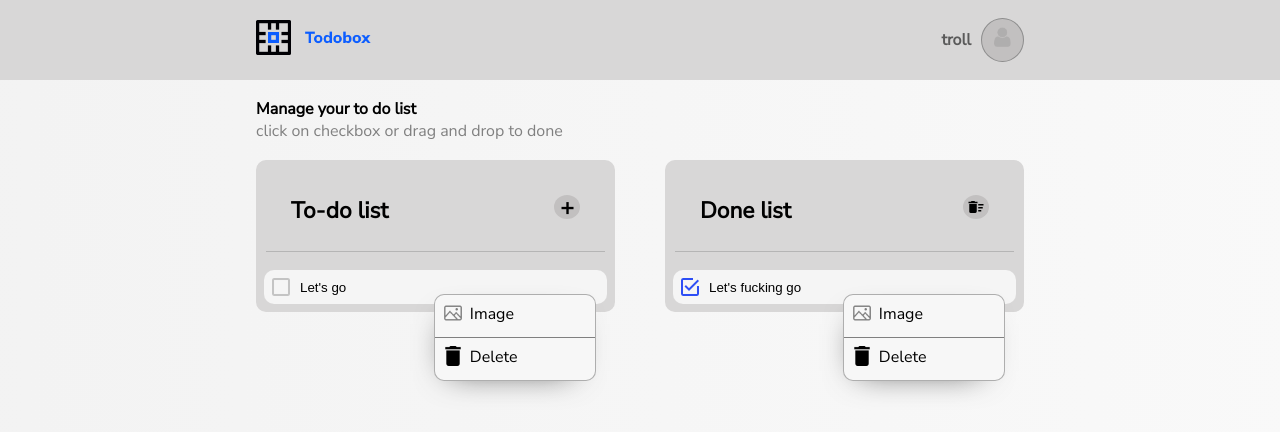
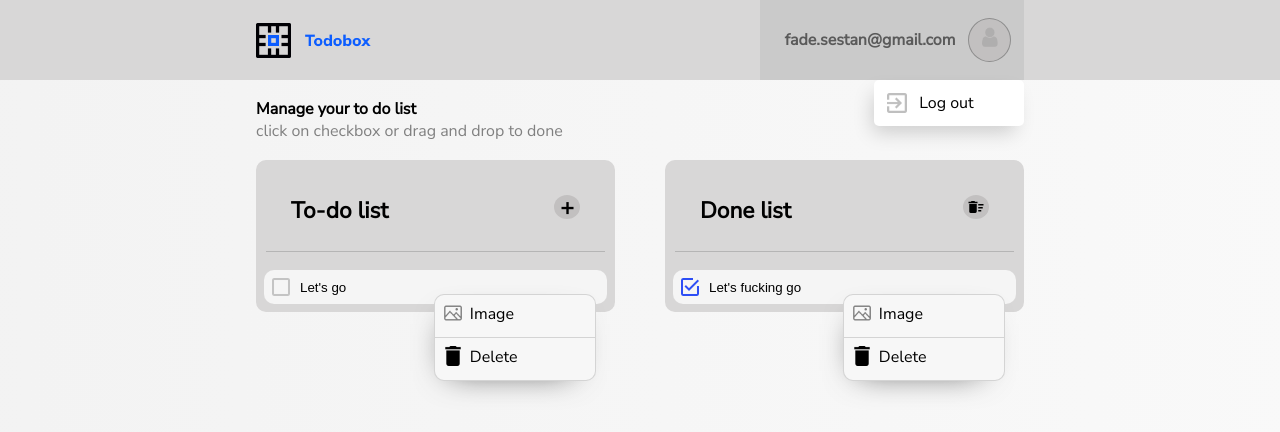
Before and after one commit to DrKins/ChameleonAssignment-Nsoft, a Vue app: page / in a window 1280 px wide. Shown: the top 432 px of the page. Built offline with nearby package versions, Linux system fonts and the light colour scheme.

Commit message:
styles for two dropdown menus on MainPanel.

```diff
--- a/src/components/card.vue
+++ b/src/components/card.vue
@@ -125,7 +125,7 @@ export default {
     right: .2vw;
     background-color: rgb(247, 247, 247);
     border-radius:10px;
-    border: 1px solid rgba(0, 0, 0, 0.299);
+    border: 1px solid rgba(0, 0, 0, 0.143);
     display: flex;
     flex-direction: column;
     justify-content:space-evenly;
@@ -147,7 +147,7 @@ export default {
     margin-right: .5vw;
 }
 .middle-line{
-    background-color: grey;
+    background-color: rgba(0, 0, 0, 0.143);
     height: 1px;
 }
 </style>
--- a/src/views/MainPanel.vue
+++ b/src/views/MainPanel.vue
@@ -3,13 +3,19 @@
     <div class="header">
         <div class="first"></div>
         <div class="logo"><img src="../assets/logo.png" alt="logo"></div>
-        <div class="username">{{user}}</div>
-        <div class="avatar"><img src="../assets/avatar.png" alt="avatar"></div>
+        <div class="user-menu clickedAvatar">
+            <div class="user">{{user}}</div>
+            <div class="avatar"><img src="../assets/avatar.png" alt="avatar"></div>
+            </div>
         <div class="last"></div>
     </div>
     <div class="info">
         <h4>Manage your to do list</h4>
         <p>click on checkbox or drag and drop to done</p>
+    </div>
+    <div class="dropdown">
+            <img src="../assets/logout.png" alt="">
+            <div>Log out</div>
     </div>
     <div class="todo">
         <div class="todo-header noselect" >
@@ -39,7 +45,7 @@ export default {
   },
   data:function(){
       return{
-        user: 'troll',
+        user: 'fade.sestan@gmail.com',
         empty: '',
         addNew: false,
       }
@@ -81,28 +87,38 @@ export default {
 }
 
 .header {
-    grid-area: 1 / 1 / 1 / 6;
+    grid-area: 1 / 1 / 1 / 5;
     align-self: stretch;
     background-color: rgb(216, 215, 215);
     display: flex;
     flex-direction: row;
+    align-items: stretch;
+    width: 100%;
 }
 .first{
     flex-basis:20%;
 }
 .logo{
+    display: flex;
     align-self: center;
+    justify-self: start;
+    flex:20;
 }
 .logo > img{
     height: 35px;
 }
-.username{
+.user-menu{
+    display:flex;
+    flex-direction: row;
+    justify-content: flex-end;
+    align-items: center;
+    flex:auto;
+}
+.user{
     color: rgb(90, 90, 90);
     font-weight: bold;
-    text-align: right;
-    padding: 10px;
     align-self: center;
-    flex-grow: 1;
+    padding-right: 1vw;
 }
 .avatar{
     background-color:rgb(194, 192, 192);
@@ -111,13 +127,39 @@ export default {
     border: 1px solid rgb(142, 142, 142);
     padding:8px;
     align-self: center;
+    margin-right: 1vw;
 
 }
 .avatar > img {
     height: 20px;
 }
 .last{
-    flex-basis:20%;
+    flex-basis:20vw;
+}
+.dropdown{
+    grid-area: 2 / 3 / 2 / 4;
+    text-align: left;
+    justify-self: end;
+    display: flex;
+    flex-direction: row;
+    background-color: white;
+    padding-right:3vw;
+    padding-left:1vw;
+    -webkit-box-shadow: -5px 10px 20px -4px rgba(0,0,0,0.18);
+    -moz-box-shadow: -5px 10px 20px -4px rgba(0,0,0,0.18);
+    box-shadow: -5px 10px 20px -4px rgba(0,0,0,0.18);
+    border-radius: 5px;
+    cursor: pointer;
+}
+.dropdown > div{
+    padding: 1.5vh;
+}
+.dropdown > img{
+    align-self: center;
+    height: 20px;
+}
+.clickedAvatar {
+    background-color:rgb(202, 202, 202);
 }
 .info{
     grid-area: 2 / 2 / 2 / 5;
```
